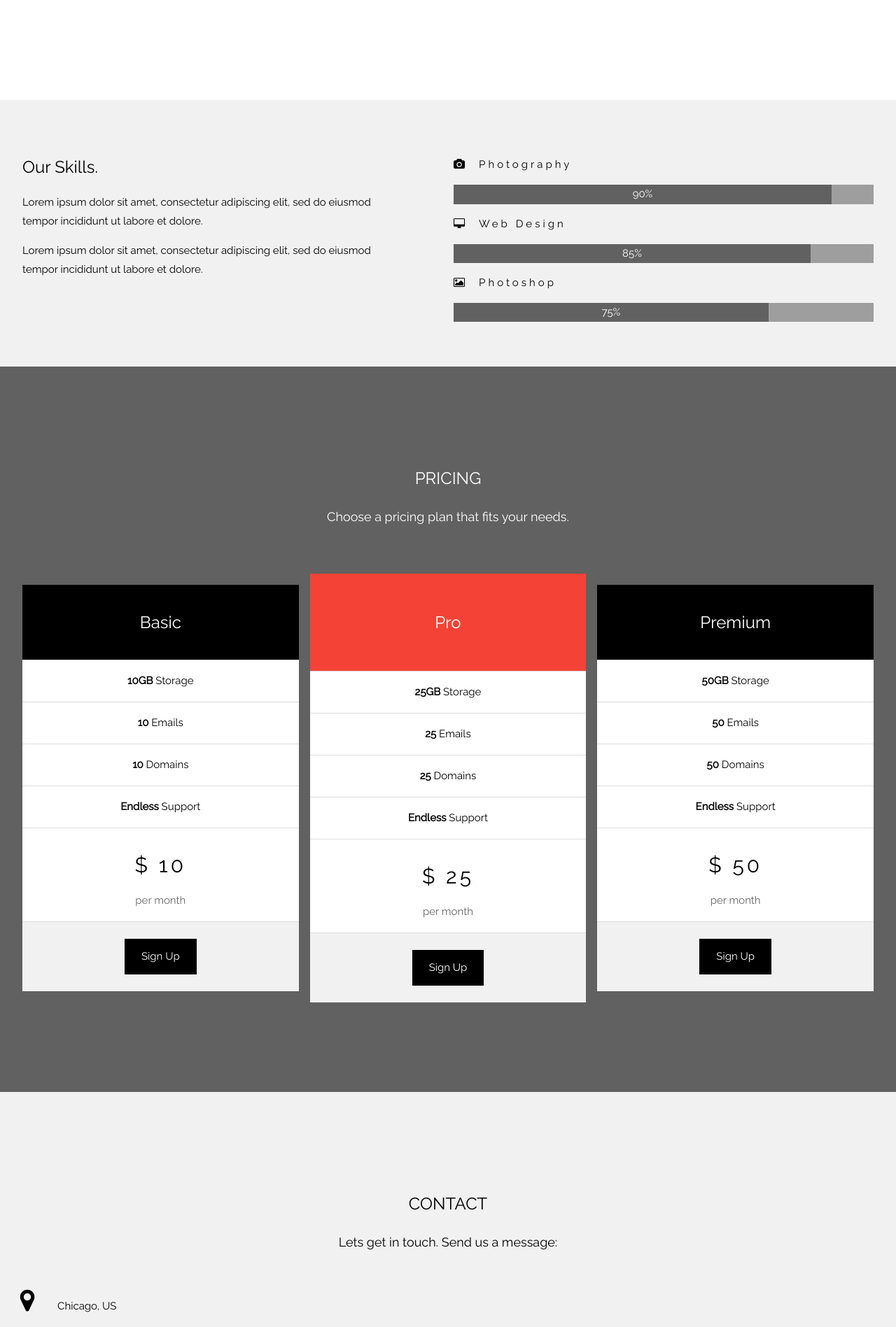
After one commit to MakeThat/Make-That, a PHP site: page /application/view/_templates/startup.php in a window 1280 px wide. The commit adds this page. Shown: the part 4067-5964 px from the top of the page at 70% size. Run offline with PHP 8.4, Linux system fonts and the light colour scheme; some libraries are stand-ins or nearby versions.

Commit message:
Add a Few Updates

```diff
--- /dev/null
+++ b/application/view/_templates/startup.php
@@ -0,0 +1,388 @@
+<!DOCTYPE html>
+<html>
+<title>W3.CSS Template</title>
+<meta charset="UTF-8">
+<meta name="viewport" content="width=device-width, initial-scale=1">
+<link rel="stylesheet" href="https://www.w3schools.com/w3css/4/w3.css">
+<link rel="stylesheet" href="https://fonts.googleapis.com/css?family=Raleway">
+<link rel="stylesheet" href="https://cdnjs.cloudflare.com/ajax/libs/font-awesome/4.7.0/css/font-awesome.min.css">
+<style>
+body,h1,h2,h3,h4,h5,h6 {font-family: "Raleway", sans-serif}
+
+body, html {
+  height: 100%;
+  line-height: 1.8;
+}
+
+/* Full height image header */
+.bgimg-1 {
+  background-position: center;
+  background-size: cover;
+  background-image: url("/w3images/mac.jpg");
+  min-height: 100%;
+}
+
+.w3-bar .w3-button {
+  padding: 16px;
+}
+</style>
+<body>
+
+<!-- Navbar (sit on top) -->
+<div class="w3-top">
+  <div class="w3-bar w3-white w3-card" id="myNavbar">
+    <a href="#home" class="w3-bar-item w3-button w3-wide">LOGO</a>
+    <!-- Right-sided navbar links -->
+    <div class="w3-right w3-hide-small">
+      <a href="#about" class="w3-bar-item w3-button">ABOUT</a>
+      <a href="#team" class="w3-bar-item w3-button"><i class="fa fa-user"></i> TEAM</a>
+      <a href="#work" class="w3-bar-item w3-button"><i class="fa fa-th"></i> WORK</a>
+      <a href="#pricing" class="w3-bar-item w3-button"><i class="fa fa-usd"></i> PRICING</a>
+      <a href="#contact" class="w3-bar-item w3-button"><i class="fa fa-envelope"></i> CONTACT</a>
+    </div>
+    <!-- Hide right-floated links on small screens and replace them with a menu icon -->
+
+    <a href="javascript:void(0)" class="w3-bar-item w3-button w3-right w3-hide-large w3-hide-medium" onclick="w3_open()">
+      <i class="fa fa-bars"></i>
+    </a>
+  </div>
+</div>
+
+<!-- Sidebar on small screens when clicking the menu icon -->
+<nav class="w3-sidebar w3-bar-block w3-black w3-card w3-animate-left w3-hide-medium w3-hide-large" style="display:none" id="mySidebar">
+  <a href="javascript:void(0)" onclick="w3_close()" class="w3-bar-item w3-button w3-large w3-padding-16">Close ×</a>
+  <a href="#about" onclick="w3_close()" class="w3-bar-item w3-button">ABOUT</a>
+  <a href="#team" onclick="w3_close()" class="w3-bar-item w3-button">TEAM</a>
+  <a href="#work" onclick="w3_close()" class="w3-bar-item w3-button">WORK</a>
+  <a href="#pricing" onclick="w3_close()" class="w3-bar-item w3-button">PRICING</a>
+  <a href="#contact" onclick="w3_close()" class="w3-bar-item w3-button">CONTACT</a>
+</nav>
+
+<!-- Header with full-height image -->
+<header class="bgimg-1 w3-display-container w3-grayscale-min" id="home">
+  <div class="w3-display-left w3-text-white" style="padding:48px">
+    <span class="w3-jumbo w3-hide-small">Start something that matters</span><br>
+    <span class="w3-xxlarge w3-hide-large w3-hide-medium">Start something that matters</span><br>
+    <span class="w3-large">Stop wasting valuable time with projects that just isn't you.</span>
+    <p><a href="#about" class="w3-button w3-white w3-padding-large w3-large w3-margin-top w3-opacity w3-hover-opacity-off">Learn more and start today</a></p>
+  </div>
+  <div class="w3-display-bottomleft w3-text-grey w3-large" style="padding:24px 48px">
+    <i class="fa fa-facebook-official w3-hover-opacity"></i>
+    <i class="fa fa-instagram w3-hover-opacity"></i>
+    <i class="fa fa-snapchat w3-hover-opacity"></i>
+    <i class="fa fa-pinterest-p w3-hover-opacity"></i>
+    <i class="fa fa-twitter w3-hover-opacity"></i>
+    <i class="fa fa-linkedin w3-hover-opacity"></i>
+  </div>
+</header>
+
+<!-- About Section -->
+<div class="w3-container" style="padding:128px 16px" id="about">
+  <h3 class="w3-center">ABOUT THE COMPANY</h3>
+  <p class="w3-center w3-large">Key features of our company</p>
+  <div class="w3-row-padding w3-center" style="margin-top:64px">
+    <div class="w3-quarter">
+      <i class="fa fa-desktop w3-margin-bottom w3-jumbo w3-center"></i>
+      <p class="w3-large">Responsive</p>
+      <p>Lorem ipsum dolor sit amet, consectetur adipiscing elit, sed do eiusmod tempor incididunt ut labore et dolore.</p>
+    </div>
+    <div class="w3-quarter">
+      <i class="fa fa-heart w3-margin-bottom w3-jumbo"></i>
+      <p class="w3-large">Passion</p>
+      <p>Lorem ipsum dolor sit amet, consectetur adipiscing elit, sed do eiusmod tempor incididunt ut labore et dolore.</p>
+    </div>
+    <div class="w3-quarter">
+      <i class="fa fa-diamond w3-margin-bottom w3-jumbo"></i>
+      <p class="w3-large">Design</p>
+      <p>Lorem ipsum dolor sit amet, consectetur adipiscing elit, sed do eiusmod tempor incididunt ut labore et dolore.</p>
+    </div>
+    <div class="w3-quarter">
+      <i class="fa fa-cog w3-margin-bottom w3-jumbo"></i>
+      <p class="w3-large">Support</p>
+      <p>Lorem ipsum dolor sit amet, consectetur adipiscing elit, sed do eiusmod tempor incididunt ut labore et dolore.</p>
+    </div>
+  </div>
+</div>
+
+<!-- Promo Section - "We know design" -->
+<div class="w3-container w3-light-grey" style="padding:128px 16px">
+  <div class="w3-row-padding">
+    <div class="w3-col m6">
+      <h3>We know design.</h3>
+      <p>Lorem ipsum dolor sit amet, consectetur adipiscing elit, sed do eiusmod<br>tempor incididunt ut labore et dolore.</p>
+      <p><a href="#work" class="w3-button w3-black"><i class="fa fa-th"> </i> View Our Works</a></p>
+    </div>
+    <div class="w3-col m6">
+      <img class="w3-image w3-round-large" src="/w3images/phone_buildings.jpg" alt="Buildings" width="700" height="394">
+    </div>
+  </div>
+</div>
+
+<!-- Team Section -->
+<div class="w3-container" style="padding:128px 16px" id="team">
+  <h3 class="w3-center">THE TEAM</h3>
+  <p class="w3-center w3-large">The ones who runs this company</p>
+  <div class="w3-row-padding w3-grayscale" style="margin-top:64px">
+    <div class="w3-col l3 m6 w3-margin-bottom">
+      <div class="w3-card">
+        <img src="/w3images/team2.jpg" alt="John" style="width:100%">
+        <div class="w3-container">
+          <h3>John Doe</h3>
+          <p class="w3-opacity">CEO & Founder</p>
+          <p>Phasellus eget enim eu lectus faucibus vestibulum. Suspendisse sodales pellentesque elementum.</p>
+          <p><button class="w3-button w3-light-grey w3-block"><i class="fa fa-envelope"></i> Contact</button></p>
+        </div>
+      </div>
+    </div>
+    <div class="w3-col l3 m6 w3-margin-bottom">
+      <div class="w3-card">
+        <img src="/w3images/team1.jpg" alt="Jane" style="width:100%">
+        <div class="w3-container">
+          <h3>Anja Doe</h3>
+          <p class="w3-opacity">Art Director</p>
+          <p>Phasellus eget enim eu lectus faucibus vestibulum. Suspendisse sodales pellentesque elementum.</p>
+          <p><button class="w3-button w3-light-grey w3-block"><i class="fa fa-envelope"></i> Contact</button></p>
+        </div>
+      </div>
+    </div>
+    <div class="w3-col l3 m6 w3-margin-bottom">
+      <div class="w3-card">
+        <img src="/w3images/team3.jpg" alt="Mike" style="width:100%">
+        <div class="w3-container">
+          <h3>Mike Ross</h3>
+          <p class="w3-opacity">Web Designer</p>
+          <p>Phasellus eget enim eu lectus faucibus vestibulum. Suspendisse sodales pellentesque elementum.</p>
+          <p><button class="w3-button w3-light-grey w3-block"><i class="fa fa-envelope"></i> Contact</button></p>
+        </div>
+      </div>
+    </div>
+    <div class="w3-col l3 m6 w3-margin-bottom">
+      <div class="w3-card">
+        <img src="/w3images/team4.jpg" alt="Dan" style="width:100%">
+        <div class="w3-container">
+          <h3>Dan Star</h3>
+          <p class="w3-opacity">Designer</p>
+          <p>Phasellus eget enim eu lectus faucibus vestibulum. Suspendisse sodales pellentesque elementum.</p>
+          <p><button class="w3-button w3-light-grey w3-block"><i class="fa fa-envelope"></i> Contact</button></p>
+        </div>
+      </div>
+    </div>
+  </div>
+</div>
+
+<!-- Promo Section "Statistics" -->
+<div class="w3-container w3-row w3-center w3-dark-grey w3-padding-64">
+  <div class="w3-quarter">
+    <span class="w3-xxlarge">14+</span>
+    <br>Partners
+  </div>
+  <div class="w3-quarter">
+    <span class="w3-xxlarge">55+</span>
+    <br>Projects Done
+  </div>
+  <div class="w3-quarter">
+    <span class="w3-xxlarge">89+</span>
+    <br>Happy Clients
+  </div>
+  <div class="w3-quarter">
+    <span class="w3-xxlarge">150+</span>
+    <br>Meetings
+  </div>
+</div>
+
+<!-- Work Section -->
+<div class="w3-container" style="padding:128px 16px" id="work">
+  <h3 class="w3-center">OUR WORK</h3>
+  <p class="w3-center w3-large">What we've done for people</p>
+
+  <div class="w3-row-padding" style="margin-top:64px">
+    <div class="w3-col l3 m6">
+      <img src="/w3images/tech_mic.jpg" style="width:100%" onclick="onClick(this)" class="w3-hover-opacity" alt="A microphone">
+    </div>
+    <div class="w3-col l3 m6">
+      <img src="/w3images/tech_phone.jpg" style="width:100%" onclick="onClick(this)" class="w3-hover-opacity" alt="A phone">
+    </div>
+    <div class="w3-col l3 m6">
+      <img src="/w3images/tech_drone.jpg" style="width:100%" onclick="onClick(this)" class="w3-hover-opacity" alt="A drone">
+    </div>
+    <div class="w3-col l3 m6">
+      <img src="/w3images/tech_sound.jpg" style="width:100%" onclick="onClick(this)" class="w3-hover-opacity" alt="Soundbox">
+    </div>
+  </div>
+
+  <div class="w3-row-padding w3-section">
+    <div class="w3-col l3 m6">
+      <img src="/w3images/tech_tablet.jpg" style="width:100%" onclick="onClick(this)" class="w3-hover-opacity" alt="A tablet">
+    </div>
+    <div class="w3-col l3 m6">
+      <img src="/w3images/tech_camera.jpg" style="width:100%" onclick="onClick(this)" class="w3-hover-opacity" alt="A camera">
+    </div>
+    <div class="w3-col l3 m6">
+      <img src="/w3images/tech_typewriter.jpg" style="width:100%" onclick="onClick(this)" class="w3-hover-opacity" alt="A typewriter">
+    </div>
+    <div class="w3-col l3 m6">
+      <img src="/w3images/tech_tableturner.jpg" style="width:100%" onclick="onClick(this)" class="w3-hover-opacity" alt="A tableturner">
+    </div>
+  </div>
+</div>
+
+<!-- Modal for full size images on click-->
+<div id="modal01" class="w3-modal w3-black" onclick="this.style.display='none'">
+  <span class="w3-button w3-xxlarge w3-black w3-padding-large w3-display-topright" title="Close Modal Image">×</span>
+  <div class="w3-modal-content w3-animate-zoom w3-center w3-transparent w3-padding-64">
+    <img id="img01" class="w3-image">
+    <p id="caption" class="w3-opacity w3-large"></p>
+  </div>
+</div>
+
+<!-- Skills Section -->
+<div class="w3-container w3-light-grey w3-padding-64">
+  <div class="w3-row-padding">
+    <div class="w3-col m6">
+      <h3>Our Skills.</h3>
+      <p>Lorem ipsum dolor sit amet, consectetur adipiscing elit, sed do eiusmod<br>
+      tempor incididunt ut labore et dolore.</p>
+      <p>Lorem ipsum dolor sit amet, consectetur adipiscing elit, sed do eiusmod<br>
+      tempor incididunt ut labore et dolore.</p>
+    </div>
+    <div class="w3-col m6">
+      <p class="w3-wide"><i class="fa fa-camera w3-margin-right"></i>Photography</p>
+      <div class="w3-grey">
+        <div class="w3-container w3-dark-grey w3-center" style="width:90%">90%</div>
+      </div>
+      <p class="w3-wide"><i class="fa fa-desktop w3-margin-right"></i>Web Design</p>
+      <div class="w3-grey">
+        <div class="w3-container w3-dark-grey w3-center" style="width:85%">85%</div>
+      </div>
+      <p class="w3-wide"><i class="fa fa-photo w3-margin-right"></i>Photoshop</p>
+      <div class="w3-grey">
+        <div class="w3-container w3-dark-grey w3-center" style="width:75%">75%</div>
+      </div>
+    </div>
+  </div>
+</div>
+
+<!-- Pricing Section -->
+<div class="w3-container w3-center w3-dark-grey" style="padding:128px 16px" id="pricing">
+  <h3>PRICING</h3>
+  <p class="w3-large">Choose a pricing plan that fits your needs.</p>
+  <div class="w3-row-padding" style="margin-top:64px">
+    <div class="w3-third w3-section">
+      <ul class="w3-ul w3-white w3-hover-shadow">
+        <li class="w3-black w3-xlarge w3-padding-32">Basic</li>
+        <li class="w3-padding-16"><b>10GB</b> Storage</li>
+        <li class="w3-padding-16"><b>10</b> Emails</li>
+        <li class="w3-padding-16"><b>10</b> Domains</li>
+        <li class="w3-padding-16"><b>Endless</b> Support</li>
+        <li class="w3-padding-16">
+          <h2 class="w3-wide">$ 10</h2>
+          <span class="w3-opacity">per month</span>
+        </li>
+        <li class="w3-light-grey w3-padding-24">
+          <button class="w3-button w3-black w3-padding-large">Sign Up</button>
+        </li>
+      </ul>
+    </div>
+    <div class="w3-third">
+      <ul class="w3-ul w3-white w3-hover-shadow">
+        <li class="w3-red w3-xlarge w3-padding-48">Pro</li>
+        <li class="w3-padding-16"><b>25GB</b> Storage</li>
+        <li class="w3-padding-16"><b>25</b> Emails</li>
+        <li class="w3-padding-16"><b>25</b> Domains</li>
+        <li class="w3-padding-16"><b>Endless</b> Support</li>
+        <li class="w3-padding-16">
+          <h2 class="w3-wide">$ 25</h2>
+          <span class="w3-opacity">per month</span>
+        </li>
+        <li class="w3-light-grey w3-padding-24">
+          <button class="w3-button w3-black w3-padding-large">Sign Up</button>
+        </li>
+      </ul>
+    </div>
+    <div class="w3-third w3-section">
+      <ul class="w3-ul w3-white w3-hover-shadow">
+        <li class="w3-black w3-xlarge w3-padding-32">Premium</li>
+        <li class="w3-padding-16"><b>50GB</b> Storage</li>
+        <li class="w3-padding-16"><b>50</b> Emails</li>
+        <li class="w3-padding-16"><b>50</b> Domains</li>
+        <li class="w3-padding-16"><b>Endless</b> Support</li>
+        <li class="w3-padding-16">
+          <h2 class="w3-wide">$ 50</h2>
+          <span class="w3-opacity">per month</span>
+        </li>
+        <li class="w3-light-grey w3-padding-24">
+          <button class="w3-button w3-black w3-padding-large">Sign Up</button>
+        </li>
+      </ul>
+    </div>
+  </div>
+</div>
+
+<!-- Contact Section -->
+<div class="w3-container w3-light-grey" style="padding:128px 16px" id="contact">
+  <h3 class="w3-center">CONTACT</h3>
+  <p class="w3-center w3-large">Lets get in touch. Send us a message:</p>
+  <div style="margin-top:48px">
+    <p><i class="fa fa-map-marker fa-fw w3-xxlarge w3-margin-right"></i> Chicago, US</p>
+    <p><i class="fa fa-phone fa-fw w3-xxlarge w3-margin-right"></i> Phone: +00 151515</p>
+    <p><i class="fa fa-envelope fa-fw w3-xxlarge w3-margin-right"> </i> Email: mail@mail.com</p>
+    <br>
+    <form action="/action_page.php" target="_blank">
+      <p><input class="w3-input w3-border" type="text" placeholder="Name" required name="Name"></p>
+      <p><input class="w3-input w3-border" type="text" placeholder="Email" required name="Email"></p>
+      <p><input class="w3-input w3-border" type="text" placeholder="Subject" required name="Subject"></p>
+      <p><input class="w3-input w3-border" type="text" placeholder="Message" required name="Message"></p>
+      <p>
+        <button class="w3-button w3-black" type="submit">
+          <i class="fa fa-paper-plane"></i> SEND MESSAGE
+        </button>
+      </p>
+    </form>
+    <!-- Image of location/map -->
+    <img src="/w3images/map.jpg" class="w3-image w3-greyscale" style="width:100%;margin-top:48px">
+  </div>
+</div>
+
+<!-- Footer -->
+<footer class="w3-center w3-black w3-padding-64">
+  <a href="#home" class="w3-button w3-light-grey"><i class="fa fa-arrow-up w3-margin-right"></i>To the top</a>
+  <div class="w3-xlarge w3-section">
+    <i class="fa fa-facebook-official w3-hover-opacity"></i>
+    <i class="fa fa-instagram w3-hover-opacity"></i>
+    <i class="fa fa-snapchat w3-hover-opacity"></i>
+    <i class="fa fa-pinterest-p w3-hover-opacity"></i>
+    <i class="fa fa-twitter w3-hover-opacity"></i>
+    <i class="fa fa-linkedin w3-hover-opacity"></i>
+  </div>
+  <p>Powered by <a href="https://www.w3schools.com/w3css/default.asp" title="W3.CSS" target="_blank" class="w3-hover-text-green">w3.css</a></p>
+</footer>
+
+<script>
+// Modal Image Gallery
+function onClick(element) {
+  document.getElementById("img01").src = element.src;
+  document.getElementById("modal01").style.display = "block";
+  var captionText = document.getElementById("caption");
+  captionText.innerHTML = element.alt;
+}
+
+
+// Toggle between showing and hiding the sidebar when clicking the menu icon
+var mySidebar = document.getElementById("mySidebar");
+
+function w3_open() {
+  if (mySidebar.style.display === 'block') {
+    mySidebar.style.display = 'none';
+  } else {
+    mySidebar.style.display = 'block';
+  }
+}
+
+// Close the sidebar with the close button
+function w3_close() {
+    mySidebar.style.display = "none";
+}
+</script>
+
+</body>
+</html>
```
Also changed, not shown: application/controller/AdminController.php (+25 -0 lines), application/controller/ToolController.php (+6 -27 lines), application/model/Todo.txt (+24 -0 lines), application/model/ToolModel.php (+9 -4 lines), application/view/admin/tools.php (+4 -3 lines), application/view/tools/index.php (added, +45 -0 lines).
